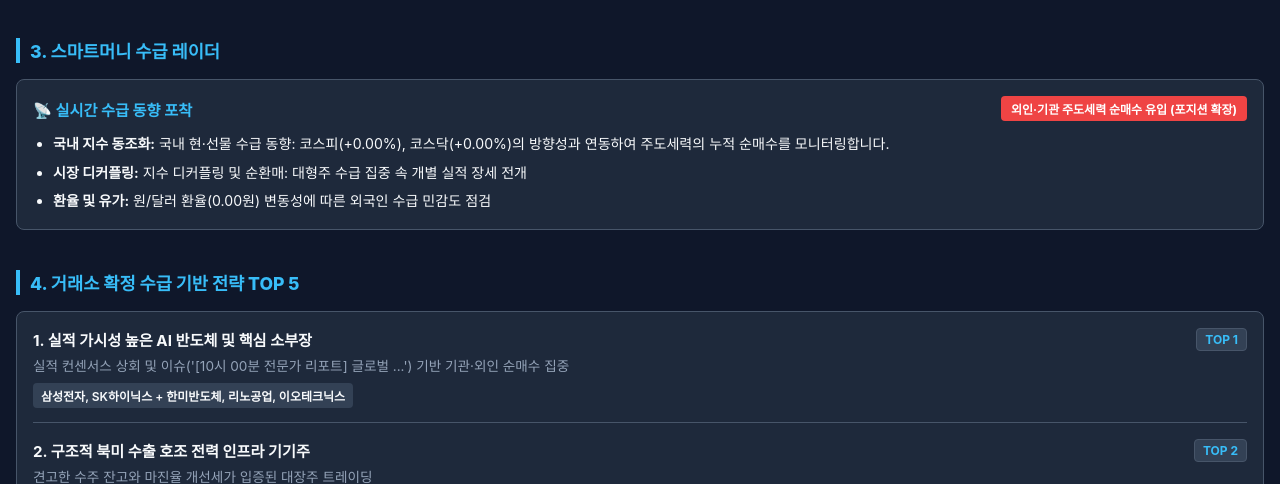
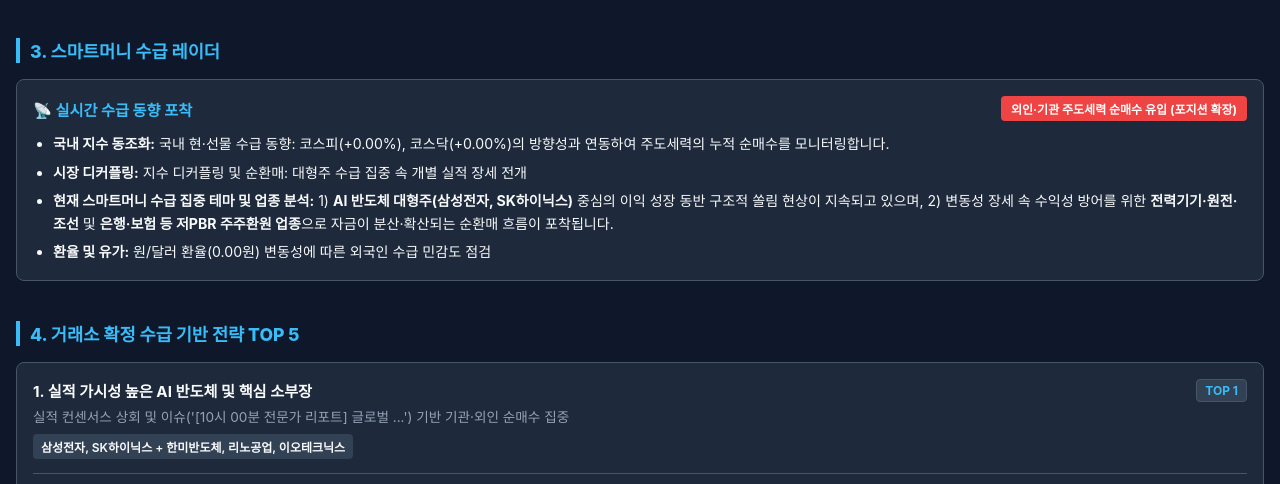
Before and after one commit to pcy005-web/stock-terminal, a Flask app: page / in a window 1280 px wide. Shown: the part 1377-1861 px from the top of the page. Run offline with Flask 3, Linux system fonts and the light colour scheme; data that the repository does not hold is empty.

Commit message:
Update index.html

```diff
--- a/templates/index.html
+++ b/templates/index.html
@@ -191,6 +191,8 @@
             <ul style="list-style-type: disc; padding-left: 20px; margin: 0; font-size: 0.88rem; color: var(--text-main); line-height: 1.6;">
                 <li style="margin-bottom: 6px;"><strong>국내 지수 동조화:</strong> {{ smart_money_summary.domestic }}</li>
                 <li style="margin-bottom: 6px;"><strong>시장 디커플링:</strong> {{ smart_money_summary.decoupling }}</li>
+                <!-- 테마 및 업종 쏠림 분석 추가 -->
+                <li style="margin-bottom: 6px;">{{ smart_money_summary.concentrated_themes | safe }}</li>
                 <li><strong>환율 및 유가:</strong> {{ smart_money_summary.fx_oil }}</li>
             </ul>
         </div>
@@ -285,7 +287,6 @@
                 reportBox.textContent = '⏳ 실시간 데이터를 기반으로 새로운 AI 브리핑을 생성하는 중입니다...';
                 reportBox.scrollIntoView({ behavior: 'smooth', block: 'nearest' });
 
-                // 버튼 클릭 시 백엔드 API를 호출하여 최신 지표/뉴스가 반영된 동적 브리핑 수신
                 fetch('/api/ai-briefing')
                     .then(response => response.json())
                     .then(data => {
@@ -300,7 +301,6 @@
             }
         }
 
-        // 3초마다 지표 갱신 및 등락률(%) 값 변경 시 깜빡이 효과 부여
         function updateMarketQuotes() {
             fetch('/api/quotes')
                 .then(response => response.json())
@@ -339,7 +339,6 @@
                 .catch(err => console.error('실시간 지표 갱신 실패:', err));
         }
 
-        // 3초(3000ms) 주기 폴링 실행
         setInterval(updateMarketQuotes, 3000);
     </script>
 </body>
```
